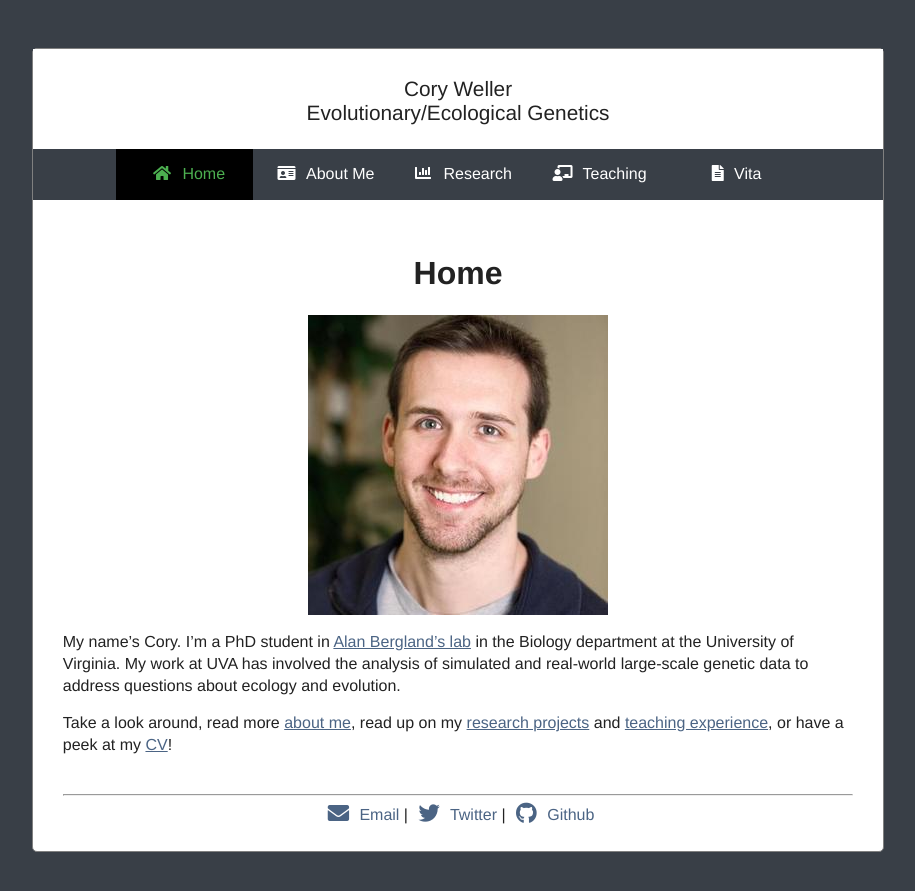
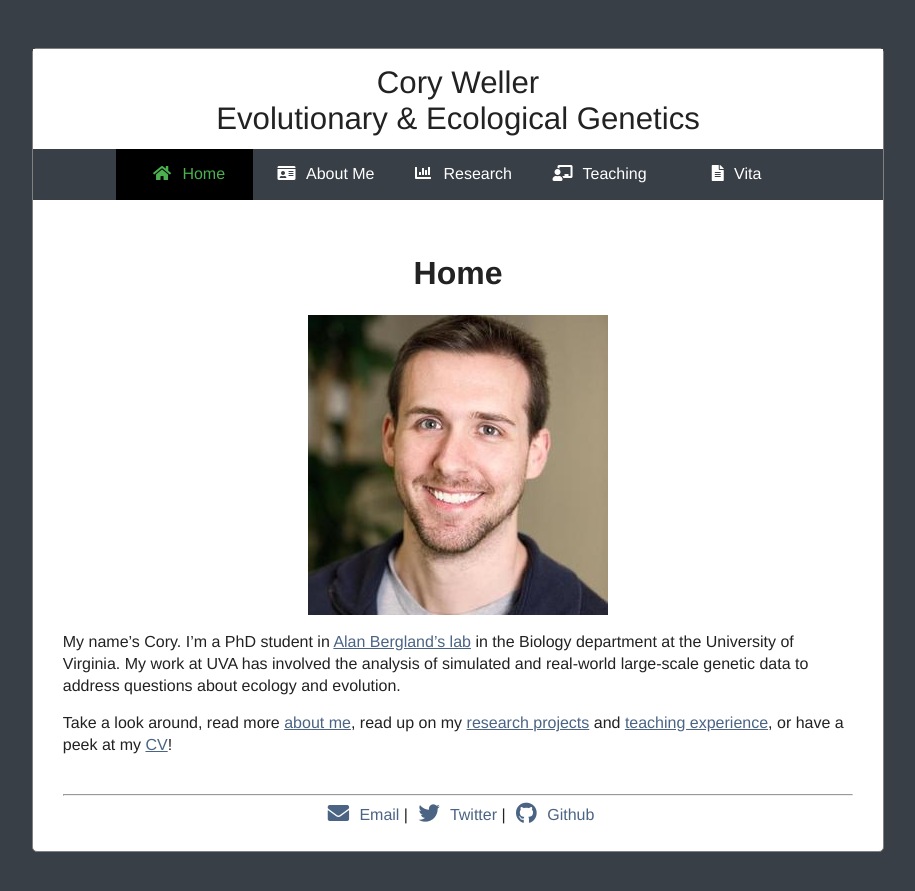
Before and after one commit to cory-weller/cory-weller.github.io, a Jekyll site: the page built from index.md, in a window 1280 px wide. Shown: the top 891 px of the page, without its empty margins (182-1097 px from the left). Built offline with Jekyll 4.4.1, drawn with Linux system fonts in a browser that asks for light colours; our own code applies the rules of GitHub Pages for plain Markdown files.

Commit message:
redo nav

```diff
--- a/_config.yml
+++ b/_config.yml
@@ -1,5 +1,5 @@
 title: Cory Weller
-headerDescription: Evolutionary/Ecological Genetics
+headerDescription: Evolutionary & Ecological Genetics
 emailName: caw5cv
 emailDomain: virginia.edu
 department: UVA Department of Biology
--- a/_layouts/default.html
+++ b/_layouts/default.html
@@ -27,7 +27,7 @@
         <ul id="menu">
           <li>
             <input id="check01" type="checkbox" name="menu"/>
-            <label for="check01"><i class="fas fa-bars fa-fw"></i> Menu</label>
+            <label for="check01"><i class="fas fa-bars fa-fw"></i></label>
             <ul class="submenu">
         <li><a href="/" class="{% if page.subject == "Home" %} active {% endif %}"><i class="fas fa-home fa-fw" style="{% if page.subject == "Home" %}color:#4CAF50 {% endif %}"></i> Home</a></li>
         <li><a href="about_me.html" class="{% if page.subject == "About Me" %} active {% endif %}"><i class="fas fa-id-card fa-fw" style="{% if page.subject == "About Me" %}color:#4CAF50 {% endif %}"></i> About Me</a></li>
@@ -37,6 +37,7 @@
 
             </ul>
           </li>
+                 <div class="headerTitle"><a href="index.html">{{ site.title }}<br>{{ site.headerDescription }}</a></div>
         </ul>
     </div>
     <!-- Standard Nav  -->
--- a/assets/css/style.css
+++ b/assets/css/style.css
@@ -274,6 +274,7 @@
  background-color:#f8f8f8
 }
 
+
 body {
  padding:10px;
  font-size:1em;
@@ -282,6 +283,7 @@ body {
  color:#727272;
  font-weight:normal;
 }
+
 
 
 /* alternative settings for mobile resolution */
@@ -459,6 +461,7 @@ display:none;
     display: inline-block;
     vertical-align: middle;
     line-height: normal;
+    font-size:1.5em;
 }
 
 .navbar ul {
@@ -551,8 +554,11 @@ body{
 
 article{margin:10px;}
 
+
+
 /*Style for the first level menu bar*/
 ul#menu{
+    display:block;
   position:relative;
   top:0;
   width:100%;
@@ -562,21 +568,50 @@ ul#menu{
   background:#393f47;
   color:#eee;
   box-shadow:0 -1px rgba(0,0,0,.5) inset;
+    line-height:3em;
+}
+
+.headerTitle {
+    float:right;
+    padding-left:0;
+    padding-right:40px;
+    width:300px;
+display:flex;
+text-decoration:none;
+line-height:3em;
+color:white;
+    justify-content: center;
+}
+
+.headerTitle a {
+    display:flex;
+text-decoration:none;
+line-height:1.5em;
+color:white;
+margin-right:4px;
+font-size:1em;
+text-align:right;
+}
+
+.header {
+display:none;
 }
 
 ul#menu > li{
   float:left;
   list-style-type:none;
   position:relative;
-  width:120px;
+  width:40px;
+  margin-left:2px;
+  margin-right:5px;
 }
 
 label{
     text-align:left;
   position:relative;
   display:block;
-  padding-left:16px;
-  padding-right:16px;
+  padding-left:15px;
+  padding-right:15px;
   line-height:3em;
   transition:background 0.3s;
   cursor:pointer;
@@ -654,6 +689,7 @@ ul.submenu li a:hover{
     position: sticky;
     top:0;
     font-size:1.3em;
+    display:block
 }
 
 .navbar {
```
